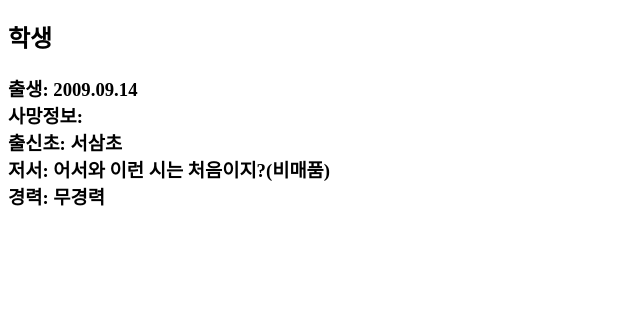
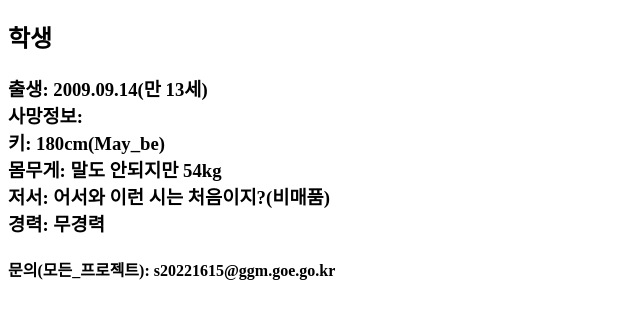
Before and after one commit to cgj0079/about_me, a plain HTML site: page index.html in a window 1280 px wide. Shown: the part 70-388 px from the top of the page, without its empty margins (0-640 px from the left). Drawn offline with Linux system fonts and the light colour scheme.

Commit message:
Update index.html

```diff
--- a/index.html
+++ b/index.html
@@ -9,15 +9,19 @@
 <body>
     <h1>최국준</h1>
     <h2>학생</h2>
-    <h3>출생: 2009.09.14
+    <h3>출생: 2009.09.14(만 13세)
         <br>
         사망정보:
         <br>
-        출신초: 서삼초
+        키: 180cm(May_be)
+        <br>
+        몸무게: 말도 안되지만 54kg
         <br>
         저서: 어서와 이런 시는 처음이지?(비매품)
         <br>
         경력: 무경력
     </h3>
+        <h4 style="font-weight: 600;">문의(모든_프로젝트): s20221615@ggm.goe.go.kr</h4>
+        <nav>
 </body>
 </html>
```
